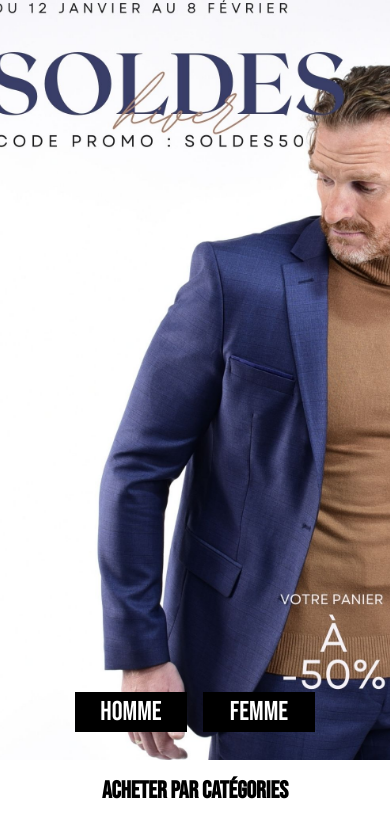
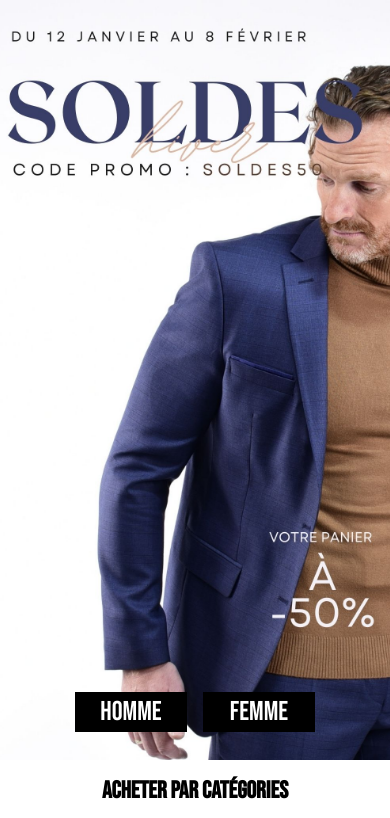
Before and after one commit to oussamadabachil/maquetteholyjanvier, a plain HTML site: page index.html in a window 390 px wide. Both pictures are taken after a click on the item "HOMME". Shown: the top 818 px of the page. Drawn offline with Linux system fonts and the light colour scheme.

Commit message:
push picture

```diff
--- a/css/mobile.css
+++ b/css/mobile.css
@@ -3,7 +3,7 @@
 
         .banniere{
             height: 90vh;
-            background-image: url(../asset/mobv2.jpg);
+            background-image: url(../asset/movb2.jpg);
             background-size: cover;
             background-position: center center;
 
@@ -89,4 +89,5 @@
      height: 80%;
 }
 
+
 }
--- a/js/app.js
+++ b/js/app.js
@@ -80,7 +80,7 @@ div_access.style.display="none"
 
 menn.addEventListener("click",()=>{
     if (window.matchMedia("(max-width: 600px)").matches) {
-        bannieres.setAttribute("style","background-image: url(../asset/mobv2.jpg);background-size:cover");
+        bannieres.setAttribute("style","background-image: url(../asset/movb2.jpg);background-size:cover");
 
           } else {
 
@@ -94,7 +94,7 @@ menn.addEventListener("click",()=>{
 
 womenn.addEventListener("click",()=>{
     if (window.matchMedia("(max-width: 600px)").matches) {
-        bannieres.setAttribute("style","background-image:url(../asset/mobv1.jpg);background-size:cover");
+        bannieres.setAttribute("style","background-image:url(../asset/movb1.jpg);background-size:cover");
 
           }else{
     bannieres.setAttribute("style","background-image:url(../asset/b2.jpg);background-size:cover");
```
Also changed, not shown: asset/movb1.jpg (added), asset/movb2.jpg (added).
